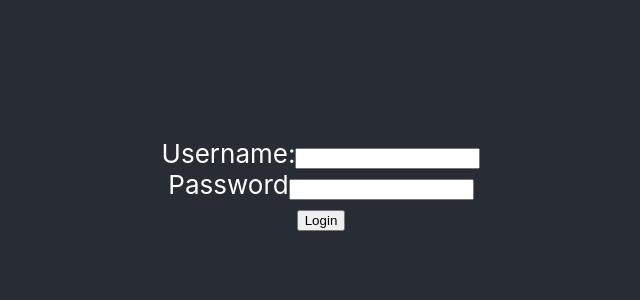
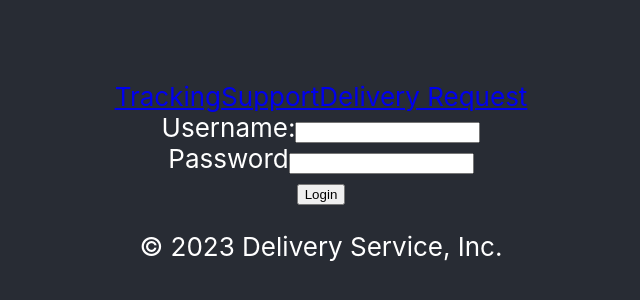
Before and after one commit to RyanGuzelian/SOEN343, a React (Create React App) app in the folder frontend/: page /login in a window 1280 px wide. Shown: the part 216-516 px from the top of the page, without its empty margins (319-959 px from the left). Built offline with nearby package versions, Linux system fonts and the light colour scheme.

Commit message:
added basic header and footer

```diff
--- a/frontend/src/Components/DeliveryRequest/DeliveryRequest.js
+++ b/frontend/src/Components/DeliveryRequest/DeliveryRequest.js
@@ -2,6 +2,8 @@ import React, { useState } from "react";
 import { useNavigate } from 'react-router-dom';
 import UserInfo from "../UserInfo/UserInfo";
 import PackageInfo from "../Package/PackageInfo";
+import Header from "../Header/Header";
+import Footer from "../Footer/Footer";
 
 const Steps = {
     SenderInfo: 1,
@@ -94,6 +96,7 @@ function DeliveryRequest(props) {
 
     return (
         <div className="delivery-request-container">
+            <Header/>
             {step === Steps.SenderInfo && (
                 <UserInfo
                     userInfo={deliveryInfo.senderInfo}
@@ -118,6 +121,7 @@ function DeliveryRequest(props) {
                     title="Package Information"
                 />
             )}
+            <Footer/>
         </div>
     );
 
--- /dev/null
+++ b/frontend/src/Components/Footer/Footer.js
@@ -0,0 +1,14 @@
+import React from "react";
+
+const date = new Date().getFullYear()
+const Footer = () => {
+    return(
+        <footer>
+            <div>
+                <p>&copy; {date} Delivery Service, Inc.</p>
+            </div>
+        </footer>
+    )
+}
+
+export default Footer
--- /dev/null
+++ b/frontend/src/Components/Header/Header.js
@@ -0,0 +1,21 @@
+import React from "react";
+import {Link} from "react-router-dom";
+
+const Header = () => {
+    return (
+        <header>
+            <nav className="navbar">
+                <div className="navbar-items">
+                    {/*<Link to='/' className='navbar-logo'>
+                        <img src="/assets/delivery.png" alt="Delivery Service Logo"/>
+                    </Link>*/}
+                    <Link to='/tracking' className='navbar-item'>Tracking</Link>
+                    <Link to='/support' className='navbar-item'>Support</Link>
+                    <Link to='/delivery-request' className='navbar-item'>Delivery Request</Link>
+                </div>
+            </nav>
+        </header>
+    );
+};
+
+export default Header
--- a/frontend/src/Components/Login/Login.js
+++ b/frontend/src/Components/Login/Login.js
@@ -1,5 +1,7 @@
 import './Login.css'
 import React, {useState} from 'react'
+import Header from "../Header/Header";
+import Footer from "../Footer/Footer";
 
 function Login(props) {
     const [credentials, setCredentials] = useState({
@@ -24,6 +26,7 @@ function Login(props) {
     //rendering form
     return (
         <div className="login-container">
+            <Header/>
             <form onSubmit={handleSubmit}>
                 <div>
                     <label htmlFor="username">Username:</label>
@@ -47,6 +50,7 @@ function Login(props) {
                 </div>
                 <button type="submit">Login</button>
             </form>
+            <Footer/>
         </div>
 
     )
```
Also changed, not shown: frontend/public/assets/delivery.png (added), frontend/src/Components/Footer/Footer.css (added), frontend/src/Components/Header/Header.css (added).
